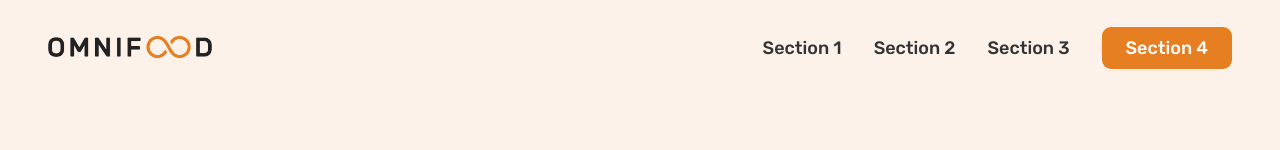
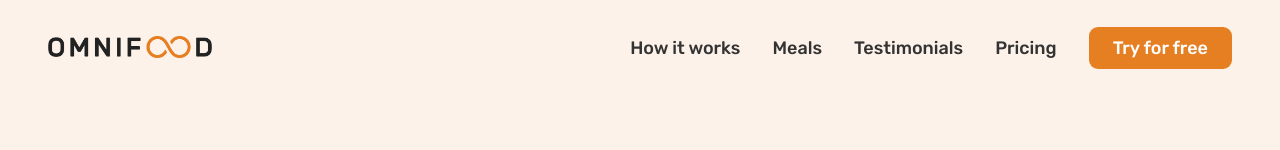
Before and after one commit to prantomollick/omnifood-project, a plain HTML site: page index.html in a window 1280 px wide. Shown: the top 150 px of the page. Drawn offline with nearby package versions, Linux system fonts and the light colour scheme.

Commit message:
complete omnifood project desktop version

```diff
--- a/index.html
+++ b/index.html
@@ -22,10 +22,11 @@
         </a>
         <nav class="main-nav">
             <ul class="main-nav-list">
-                <li><a class="main-nav-link" href="#">Section 1</a></li>
-                <li><a class="main-nav-link" href="#">Section 2</a></li>
-                <li><a class="main-nav-link" href="#">Section 3</a></li>
-                <li><a class="main-nav-link nav-cta" href="#">Section 4</a></li>
+                <li><a class="main-nav-link" href="#">How it works</a></li>
+                <li><a class="main-nav-link" href="#">Meals</a></li>
+                <li><a class="main-nav-link" href="#">Testimonials</a></li>
+                <li><a class="main-nav-link" href="#">Pricing</a></li>
+                <li><a class="main-nav-link nav-cta" href="#">Try for free</a></li>
             </ul>
         </nav>
     </header>
```
